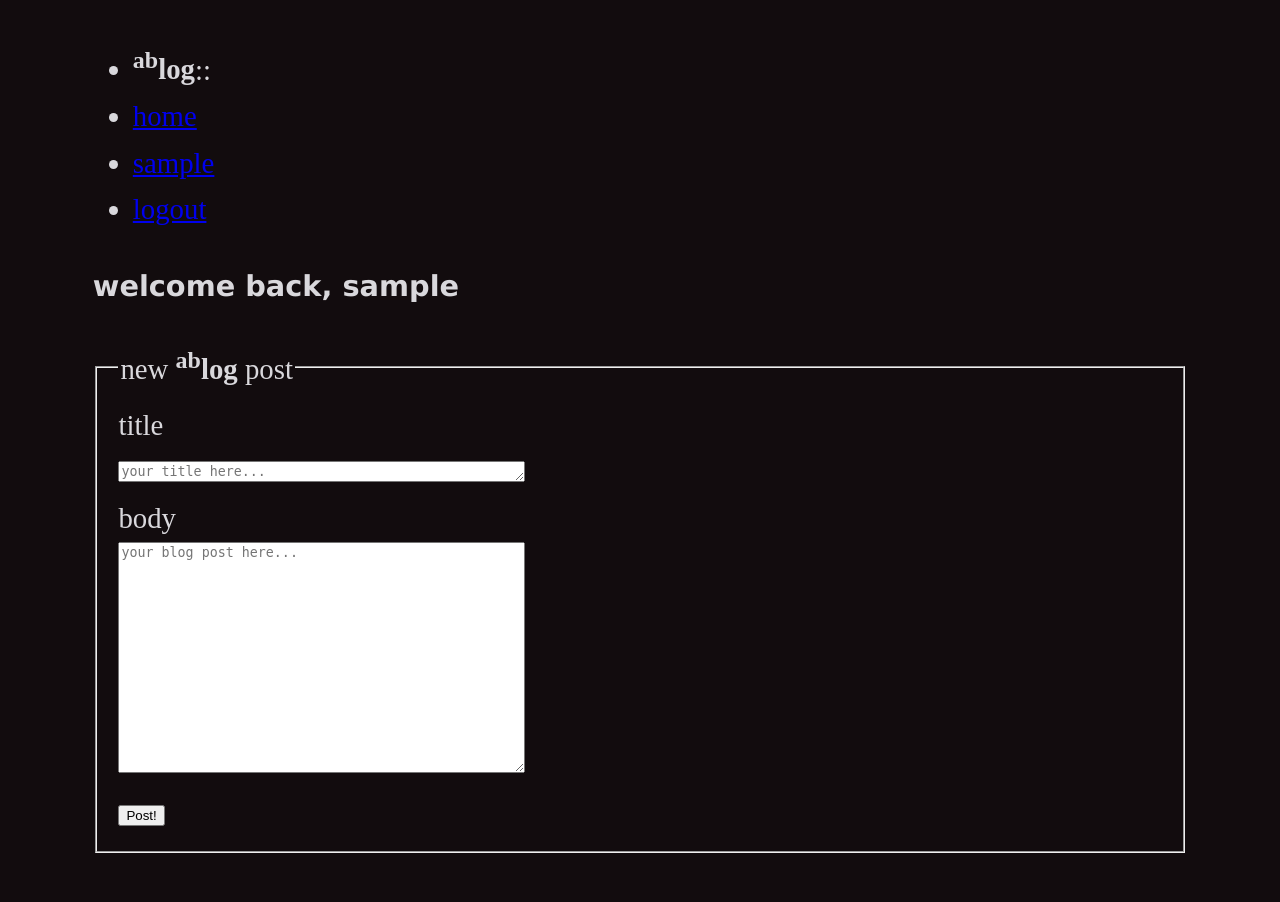
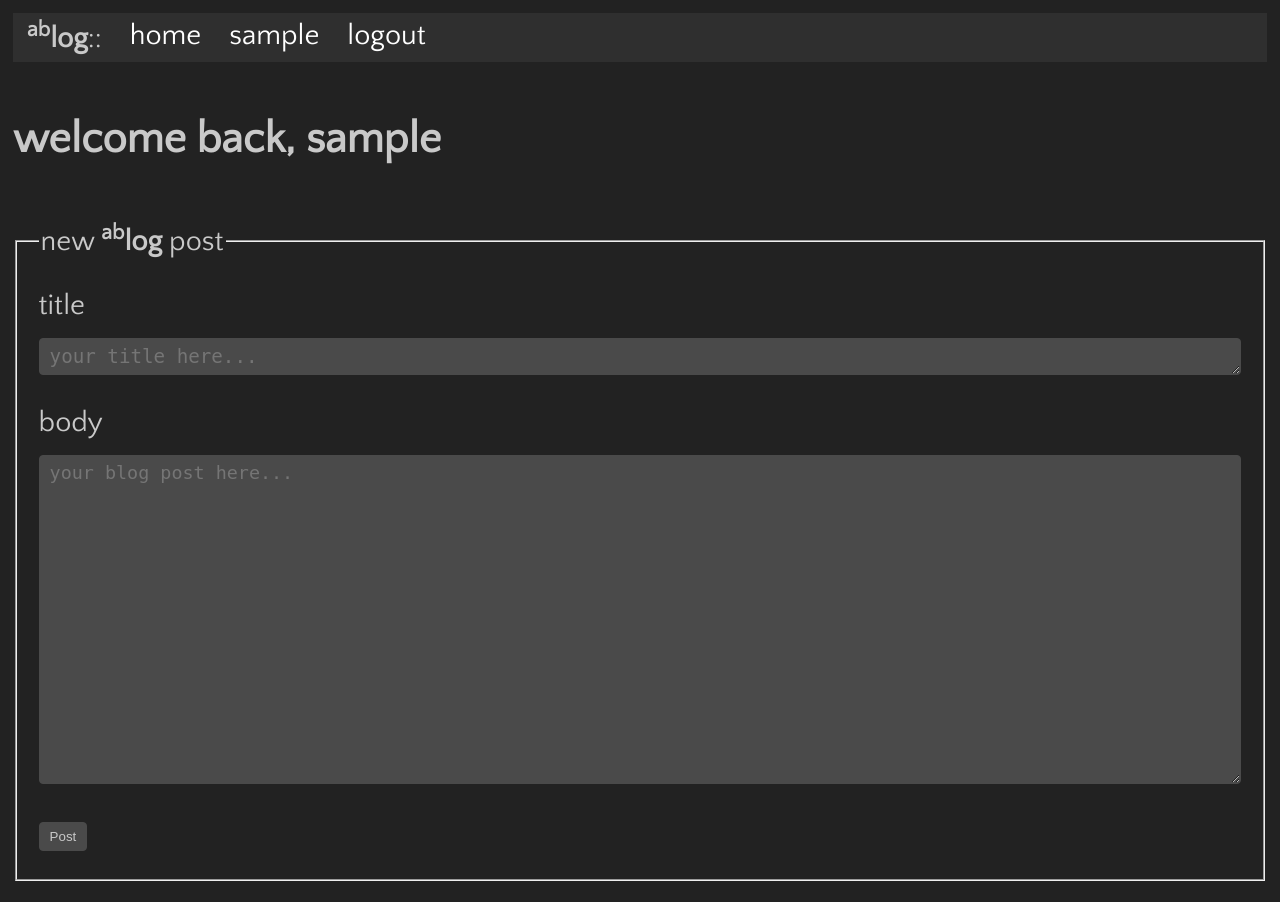
Before and after one commit to adamingwersen/blog-project, a Flask app: page / in a window 1280 px wide. Before the commit the page ends 853 px from the top, so only its background shows below. Run offline with Flask 2, Linux system fonts and the light colour scheme; the visitor is signed in with stand-in values (Sample User, id 1); data comes from the database, SQL or seed files in the repository; data that the repository does not hold is empty.

Commit message:
Dynamic Forms

```diff
--- a/app/forms.py
+++ b/app/forms.py
@@ -1,4 +1,5 @@
 from flask_wtf import FlaskForm
+from wtforms.widgets import TextArea
 from wtforms import StringField, PasswordField, BooleanField, SubmitField, TextAreaField
 from wtforms.validators import DataRequired, ValidationError, Email, EqualTo, Length
 from app.models import User
@@ -28,7 +29,7 @@ class RegistrationForm(FlaskForm):
 
 class EditProfileForm(FlaskForm):
     username    = StringField('Username', validators = [DataRequired()])
-    about_me    = TextAreaField('About me', validators = [Length(min = 0, max = 50)])
+    about_me    = TextAreaField('About me', validators = [Length(min = 0, max = 50)], widget = TextArea())
     submit      = SubmitField('Submit')
 
     def __init__(self, original_username, *args, **kwargs):
@@ -42,6 +43,6 @@ class EditProfileForm(FlaskForm):
                 raise(ValidationError('Username already taken. Choose another'))
 
 class PostForm(FlaskForm):
-    title   = TextAreaField('Title', validators = [DataRequired(), Length(min = 0, max = 40)])
-    body    = TextAreaField('Body', validators = [DataRequired(), Length(min = 0, max = 512)])
-    submit  = SubmitField('Post!')
+    title   = TextAreaField('Title', validators = [DataRequired(), Length(min = 0, max = 40)], widget = TextArea())
+    body    = TextAreaField('Body', validators = [DataRequired(), Length(min = 0, max = 512)], widget = TextArea())
+    submit  = SubmitField('Post')
--- a/app/routes.py
+++ b/app/routes.py
@@ -11,7 +11,6 @@ from werkzeug.urls import url_parse
  Sets latest activity and commit to db
 """
 @app.before_request
-@login_required
 def before_request():
     if current_user.is_authenticated:
         current_user.last_seen = datetime.utcnow()
@@ -32,21 +31,22 @@ Routes all transaction from / and /index
 """
 @app.route('/', methods = ['POST', 'GET'])
 @app.route('/index', methods = ['POST', 'GET'])
-@login_required
 def index():
-    form = PostForm()
-    if form.validate_on_submit():
-        post = Post(title = form.title.data, body = form.body.data, author = current_user)
-        db.session.add(post)
-        db.session.commit()
-        flash('Posted!', category='message')
-        return(redirect(url_for('index')))
     page        = request.args.get('page', 1, type = int)
     posts       = Post.query.order_by(Post.timestamp.desc()).paginate(page, app.config['POSTS_PER_PAGE'], False)
     next_url    = url_for('index', page = posts.next_num) if posts.has_next else None
     prev_url    = url_for('index', page = posts.prev_num) if posts.has_prev else None
-
-    return(render_template('index.html',  title = "Welcome", form = form, posts = posts.items, next_url = next_url, prev_url = prev_url))
+    if current_user.is_authenticated:
+        form = PostForm()
+        if form.validate_on_submit():
+            post = Post(title = form.title.data, body = form.body.data, author = current_user)
+            db.session.add(post)
+            db.session.commit()
+            flash('Posted!', category='message')
+            return(redirect(url_for('index')))
+        return(render_template('index.html',  title = "Home", form = form, posts = posts.items, next_url = next_url, prev_url = prev_url))
+    else:
+        return(render_template('welcome.html',  title = "Welcome", posts = posts.items, next_url = next_url, prev_url = prev_url))
 
 
 """
--- a/app/static/style.css
+++ b/app/static/style.css
@@ -1,16 +1,17 @@
+@import url(https://fonts.googleapis.com/css?family=Quattrocento+Sans);
+
 body {
   font-size: 1.8rem;
   line-height: 1.618;
-  max-width: 38em;
+  max-width: 52em;
   margin: auto;
-  color: #d9d8dc;
-  background-color: #120c0e;
-  padding: 13px;
-}
+  font-family: 'Quattrocento Sans', sans-serif;
+  color: #c9c9c9;
+  background-color: #222222;
+  padding: 13px; }
 
 h1, h2, h3, h4, h5, h6 {
-  line-height: 1.1;
-  font-family: Verdana, Geneva, sans-serif;
+  font-family: 'Quattrocento Sans', sans-serif;
   font-weight: 700;
   overflow-wrap: break-word;
   word-wrap: break-word;
@@ -19,5 +20,139 @@ h1, h2, h3, h4, h5, h6 {
   -ms-hyphens: auto;
   -moz-hyphens: auto;
   -webkit-hyphens: auto;
-  hyphens: auto;
+  hyphens: auto; }
+
+h1 {
+  line-height: 1.1;
+  font-size: 2.35em; }
+
+h2 {
+  line-height: 1.1;
+  font-size: 2.00em; }
+
+h3 {
+  line-height: 1.1;
+  font-size: 1.75em; }
+
+h4 {
+  line-height: 0.9;
+  font-size: 1.5em; }
+
+h5 {
+  line-height: 0.9;
+  font-size: 1.25em; }
+
+h6 {
+  line-height: 0.9;
+  font-size: 1em; }
+
+small, sub, sup {
+  font-size: 75%; }
+
+hr {
+  border-color: #ffffff; }
+
+a {
+  text-decoration: none;
+  color: #ffffff; }
+
+a:hover {
+  color: #c9c9c9;
+  border-bottom: 2px solid #c9c9c9; }
+
+ul {
+    list-style-type: none;
+    margin: 0;
+    padding: 0;
+    overflow: hidden;
+    background-color: #2f2f2f;
 }
+
+li {
+    float: left;
+    padding: 0px 14px;
+}
+
+li a {
+    display: block;
+    color: white;
+    text-align: center;
+    text-decoration: none;
+}
+
+li a:hover:not(.active) {
+    background: white;
+}
+
+#titlefield {
+  font-size: 1.2rem;
+}
+
+#bodyfield {
+  font-size: 1.15rem;
+}
+
+table {
+  text-align: justify;
+  width: 100%;
+  border-collapse: collapse; }
+
+td, th {
+  padding: 0.5em;
+  border-bottom: 1px solid #4a4a4a; }
+
+/* Buttons, forms and input */
+input, textarea {
+  border: 1px solid #c9c9c9;
+}
+input:focus, textarea:focus {
+  border: 1px solid #ffffff;
+}
+textarea {
+  width: 100%; }
+.button, button, input[type="submit"], input[type="reset"], input[type="button"] {
+  display: inline-block;
+  padding: 5px 10px;
+  text-align: center;
+  text-decoration: none;
+  white-space: nowrap;
+  background-color: #ffffff;
+  color: #222222;
+  border-radius: 1px;
+  border: 1px solid #ffffff;
+  cursor: pointer;
+  box-sizing: border-box; }
+.button[disabled], button[disabled], input[type="submit"][disabled], input[type="reset"][disabled], input[type="button"][disabled] {
+  cursor: default;
+  opacity: .5;
+}
+.button:focus, .button:hover, button:focus, button:hover, input[type="submit"]:focus, input[type="submit"]:hover, input[type="reset"]:focus, input[type="reset"]:hover, input[type="button"]:focus, input[type="button"]:hover {
+  background-color: #c9c9c9;
+  border-color: #c9c9c9;
+  color: #222222;
+  outline: 0;
+}
+
+textarea, select, input[type] {
+  color: #c9c9c9;
+  padding: 6px 10px;
+  margin-bottom: 10px;
+  background-color: #4a4a4a;
+  border: 1px solid #4a4a4a;
+  border-radius: 4px;
+  box-shadow: none;
+  box-sizing: border-box; }
+  textarea:focus, select:focus, input[type]:focus {
+    border: 1px solid #ffffff;
+    outline: 0;
+  }
+
+input[type="checkbox"]:focus {
+  outline: 1px dotted #ffffff;
+}
+
+label, legend, fieldset {
+  display: block;
+  margin-bottom: .5rem;
+  font-weight: 500;
+}
```
Also changed, not shown: app/static/img/concrete-texture.png (added).
